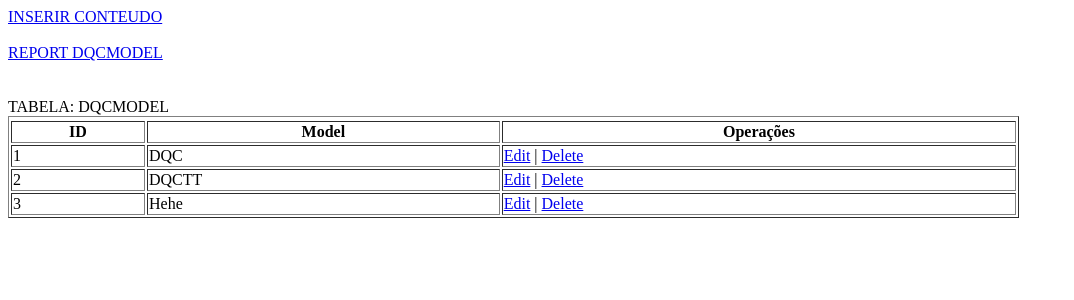
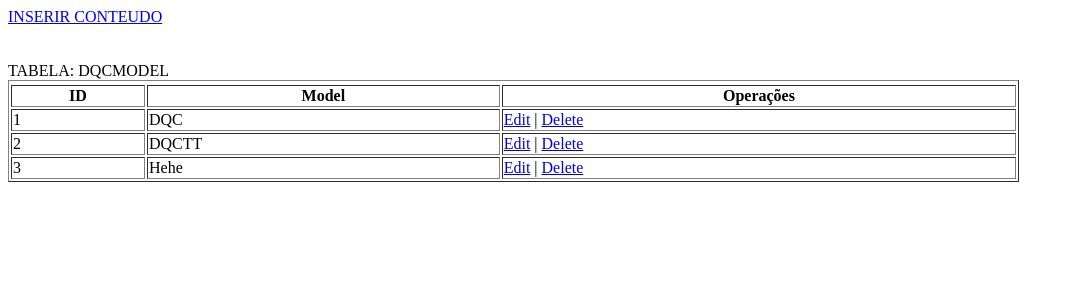
Before and after one commit to EnocF/Teste-Prova, a PHP site: page / in a window 1280 px wide. Shown: the top 300 px of the page, without its empty margins (0-1074 px from the left). Run offline with PHP 8.4, Linux system fonts and the light colour scheme; data comes from the database, SQL or seed files in the repository.

Commit message:
Update index.php

```diff
--- a/index.php
+++ b/index.php
@@ -1,24 +1,17 @@
 <?php
 include_once("SQL/con.php");
-
-
 $result = mysqli_query($mysqli, "SELECT * FROM DQCMODEL");
 ?>
-<!DOCTYPE HTML PUBLIC "-//W3C//DTD HTML 4.01 Transitional//EN" "http://www.w3.org/TR/html4/loose.dtd">
 <html>
 <head>
 <meta name="viewport" content="width=device-width, initial-scale=1"/>
     <title>TABELA DQCMODEL</title>
 </head>
-
 <body>
 <div align=left>
 <a href="inserir.php">INSERIR CONTEUDO</a>
-</div><br>
-<div align=left>
-    <a href="Controle/imprimir2.php">REPORT DQCMODEL</a>
 </div>
-<br/><br/>
+<br><br/>
 
     <table width='80%' border=1>
         <tr>TABELA: DQCMODEL</tr>
```
